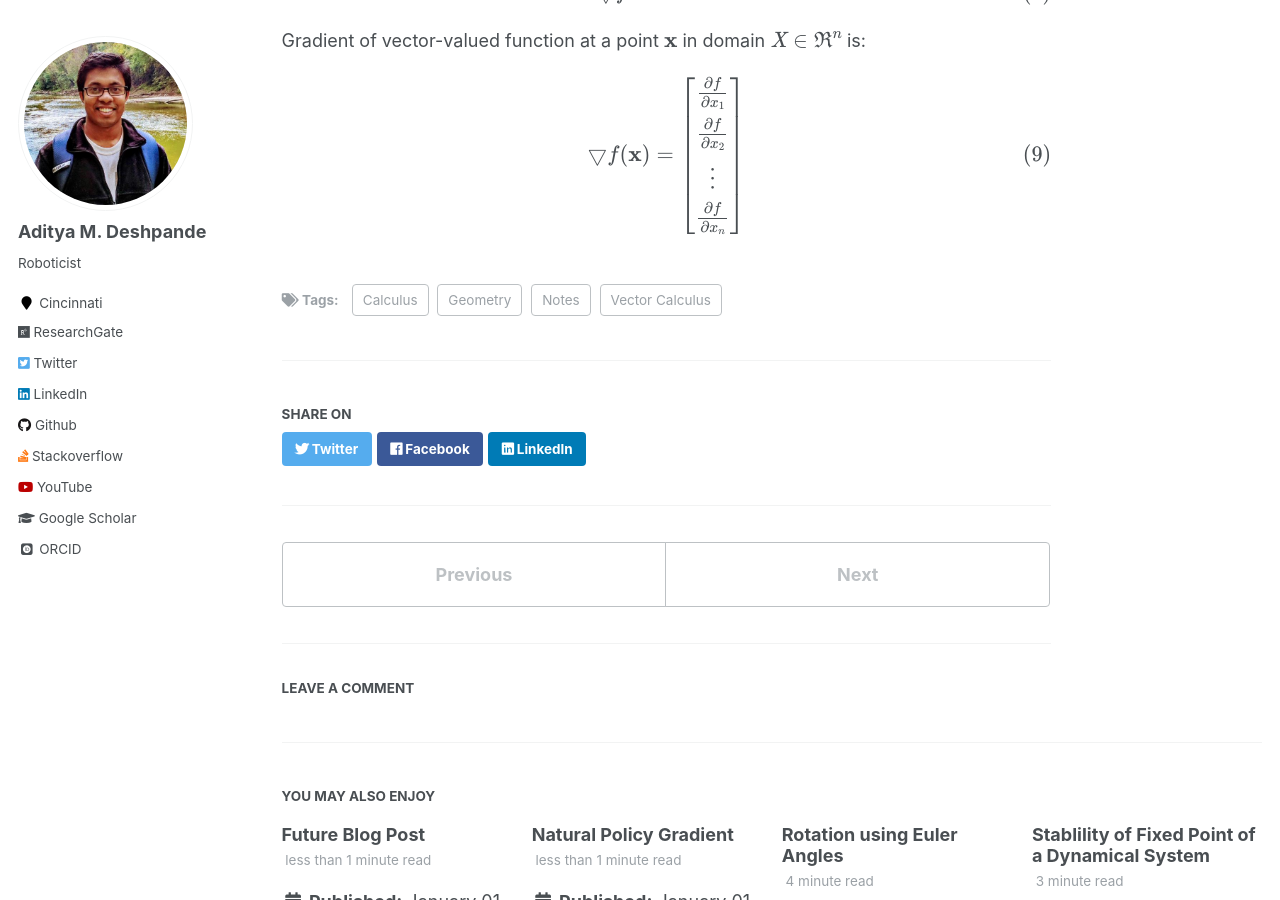
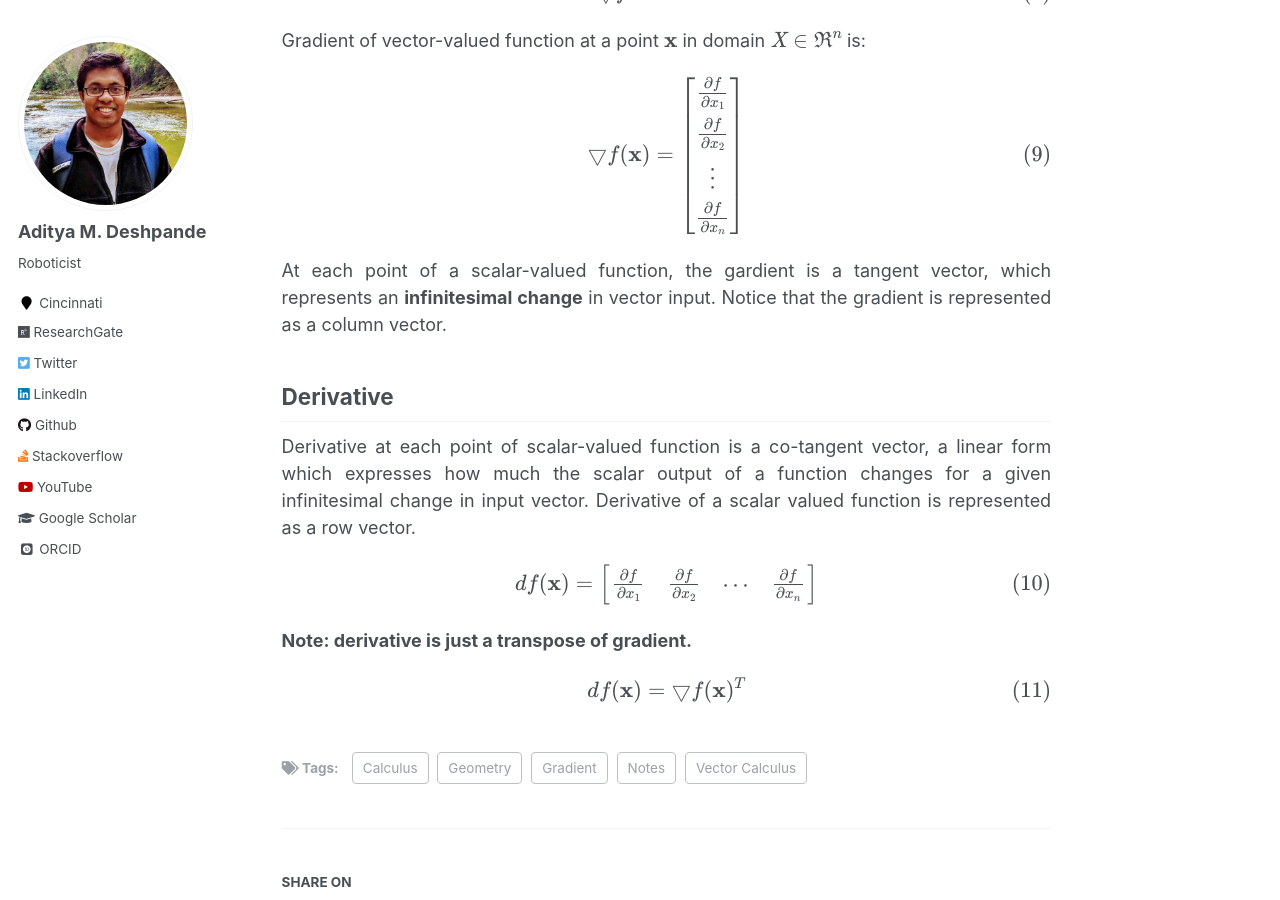
Before and after one commit to adipandas/adipandas.github.io, a Jekyll site: the page built from _posts/2020-03-01-vector-calculus.md, in a window 1280 px wide and 900 px high, scrolled down 1757 px. Built offline with Jekyll 4.4.1, drawn with Linux system fonts in a browser that asks for light colours; some web fonts are replaced; formulas are drawn with MathJax 3; comment, search, counter and statistics services are not loaded; some of the changed text lies outside the part shown.

Commit message:
Update 2020-03-01-vector-calculus.md

```diff
--- a/_posts/2020-03-01-vector-calculus.md
+++ b/_posts/2020-03-01-vector-calculus.md
@@ -7,6 +7,7 @@ tags:
   - Notes
   - Geometry
   - Calculus
+  - Gradient
 ---
 
 This post contains some of the important notes which come in handy while working with vector-calculus.
@@ -64,3 +65,17 @@ $$\bigtriangledown f(\mathbf{x}) =  \begin{bmatrix}
 \vdots \\
 \frac{\partial f}{\partial x_{n}}
 \end{bmatrix}\label{eq-grad2}$$
+
+At each point of a scalar-valued function, the gardient is a tangent vector, which represents an **infinitesimal change** in vector input. Notice that the gradient is represented as a column vector.
+
+## Derivative
+
+Derivative at each point of scalar-valued function is a co-tangent vector, a linear form which expresses how much the scalar output of a function changes for a given infinitesimal change in input vector. Derivative of a scalar valued function is represented as a row vector.
+
+$$df(\mathbf{x}) = \begin{bmatrix}
+\frac{\partial f}{\partial x_{1}} & \frac{\partial f}{\partial x_{2}}  & \cdots   & \frac{\partial f}{\partial x_{n}}
+\end{bmatrix} \label{eq-derivative1}$$
+
+**Note: derivative is just a transpose of gradient.**
+
+$$df(\mathbf{x}) = \bigtriangledown f(\mathbf{x})^{T} \label{eq-derivative2}$$
```
